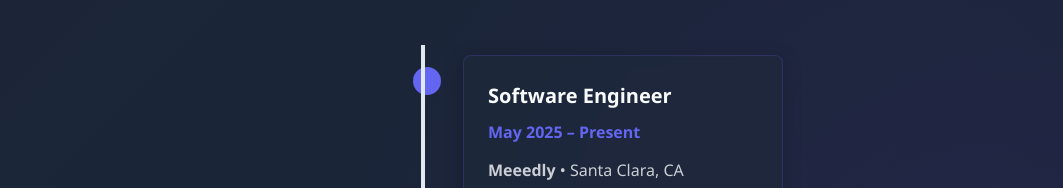
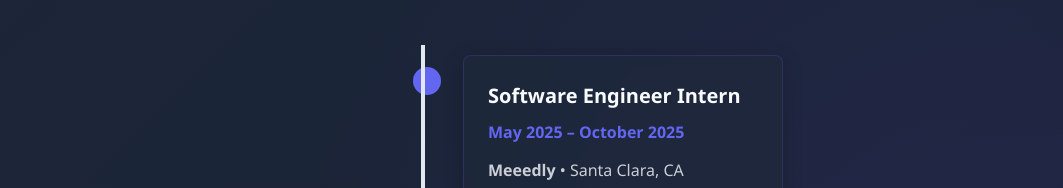
Before and after one commit to jaroonl/Portfolio-Website, a plain HTML site: page index.html in a window 1280 px wide. Shown: the part 2027-2215 px from the top of the page, without its empty margins (217-1280 px from the left). Drawn offline with Linux system fonts and the light colour scheme.

Commit message:
edits to info

```diff
--- a/index.html
+++ b/index.html
@@ -193,8 +193,8 @@
           <!-- Meeedly (unchanged from your last message) -->
           <div class="timeline-item right">
             <div class="timeline-content">
-              <h3>Software Engineer</h3>
-              <span class="timeline-date">May 2025 – Present</span>
+              <h3>Software Engineer Intern</h3>
+              <span class="timeline-date">May 2025 – October 2025</span>
               <p><strong>Meeedly</strong> • Santa Clara, CA</p>
               <ul>
                 <li>
```
